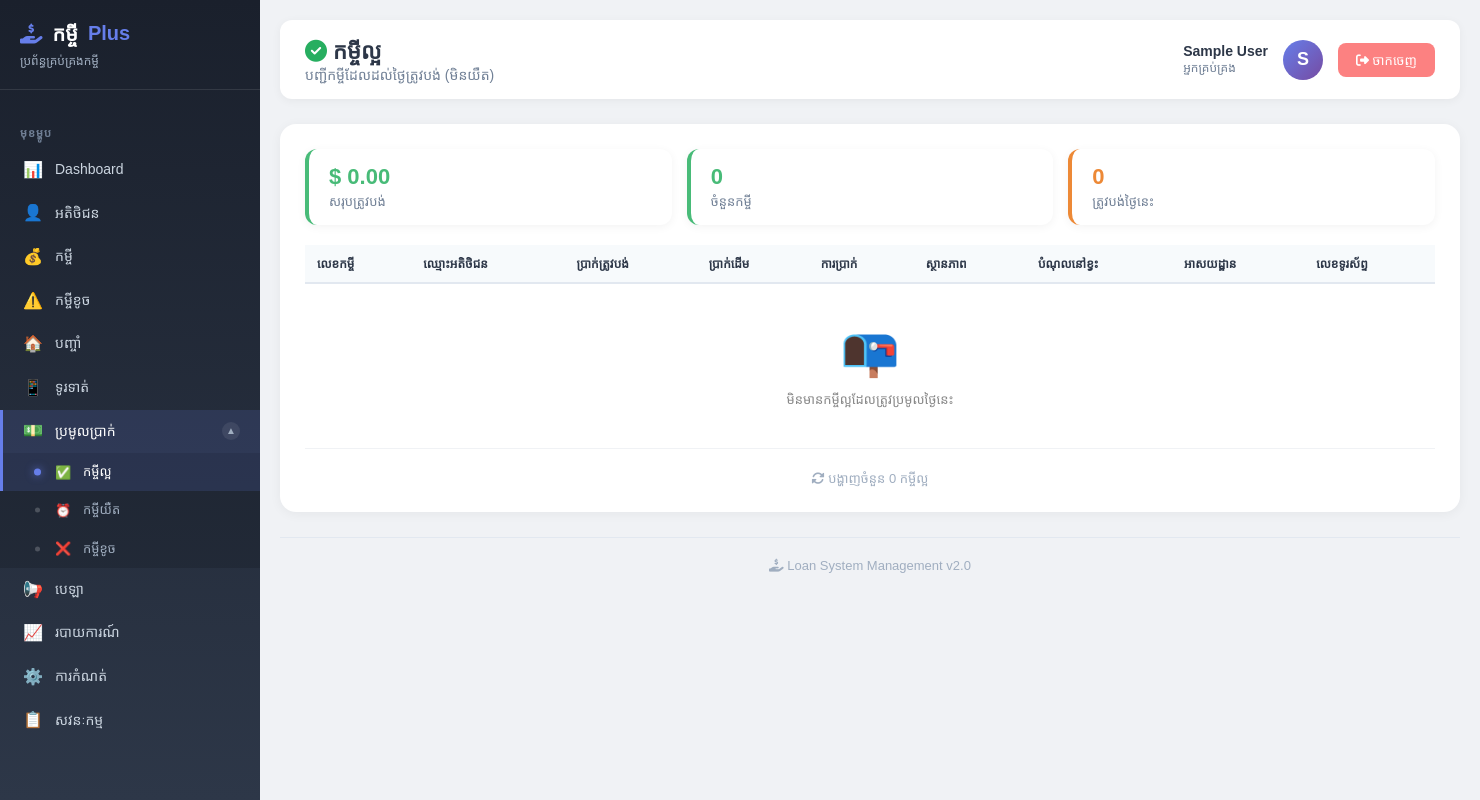
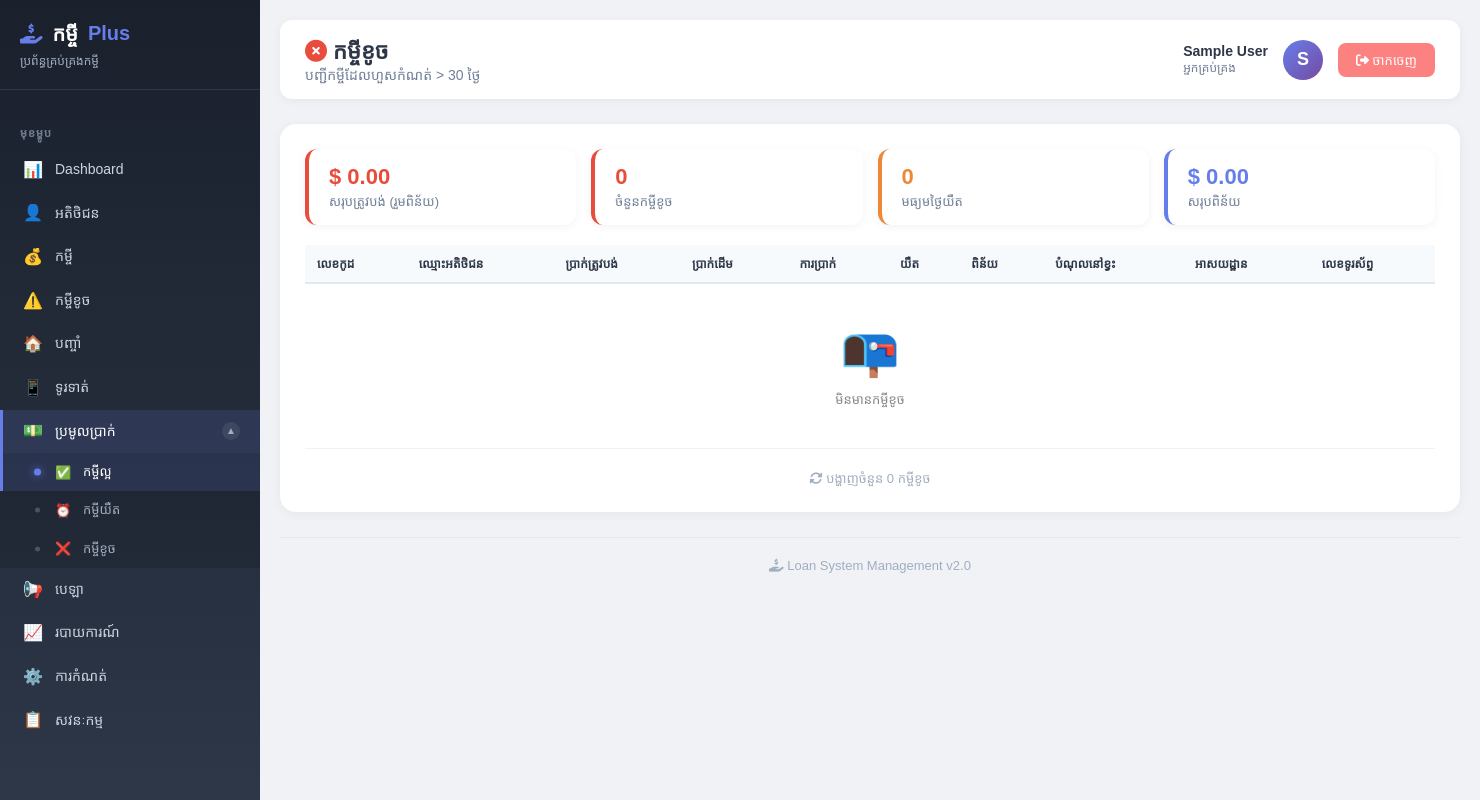
Before and after one commit to rithvannita5/loan, a Flask app: page /collection_good in a window 1480 px wide. Run offline with Flask 3, Linux system fonts and the light colour scheme; the visitor is signed in with stand-in values (Sample User, id 1); data that the repository does not hold is empty.

Commit message:
Update collection_good.html

```diff
--- a/templates/collection_good.html
+++ b/templates/collection_good.html
@@ -3,7 +3,7 @@
 <head>
     <meta charset="UTF-8">
     <meta name="viewport" content="width=device-width, initial-scale=1.0">
-    <title>កម្ចីល្អ - ប្រមូលប្រាក់</title>
+    <title>កម្ចីខូច - ប្រមូលប្រាក់</title>
     <link rel="stylesheet" href="https://cdnjs.cloudflare.com/ajax/libs/font-awesome/6.4.0/css/all.min.css">
     <style>
         * { margin: 0; padding: 0; box-sizing: border-box; }
@@ -267,23 +252,25 @@
         .stat-card { background: white; padding: 15px 20px; border-radius: 12px; border-left: 4px solid #667eea; box-shadow: 0 2px 10px rgba(0,0,0,0.05); }
         .stat-card .number { font-size: 22px; font-weight: bold; }
         .stat-card .label { font-size: 13px; color: #718096; margin-top: 2px; }
-        .stat-card.green { border-left-color: #48bb78; }
-        .stat-card.green .number { color: #48bb78; }
+        .stat-card.red { border-left-color: #e74c3c; }
+        .stat-card.red .number { color: #e74c3c; }
         .stat-card.orange { border-left-color: #ed8936; }
         .stat-card.orange .number { color: #ed8936; }
         .stat-card.blue { border-left-color: #667eea; }
         .stat-card.blue .number { color: #667eea; }
 
         .btn { padding: 8px 16px; border: none; border-radius: 8px; cursor: pointer; font-size: 14px; font-family: 'Khmer OS', 'Arial', sans-serif; transition: all 0.3s; text-decoration: none; display: inline-flex; align-items: center; gap: 6px; }
-        .btn-success { background: #48bb78; color: white; }
-        .btn-success:hover { background: #38a169; transform: translateY(-2px); box-shadow: 0 4px 15px rgba(72,187,120,0.4); }
+        .btn-danger { background: #e74c3c; color: white; }
+        .btn-danger:hover { background: #c0392b; transform: translateY(-2px); box-shadow: 0 4px 15px rgba(231,76,60,0.4); }
         .btn-sm { padding: 5px 12px; font-size: 12px; }
         .btn-secondary { background: #e2e8f0; color: #2d3748; }
         .btn-secondary:hover { background: #cbd5e0; }
         .btn-fixed-width { min-width: 140px; text-align: center; justify-content: center; white-space: nowrap; }
+        .btn-success { background: #48bb78; color: white; }
+        .btn-success:hover { background: #38a169; }
 
         .table-responsive { overflow-x: auto; }
-        table { width: 100%; border-collapse: collapse; font-size: 13px; min-width: 1000px; }
+        table { width: 100%; border-collapse: collapse; font-size: 13px; min-width: 1100px; }
         table th { background: #f7fafc; padding: 10px 12px; text-align: left; color: #2d3748; font-weight: 600; border-bottom: 2px solid #e2e8f0; font-size: 12px; white-space: nowrap; }
         table td { padding: 8px 12px; border-bottom: 1px solid #f0f2f5; color: #4a5568; font-size: 13px; }
         table tr:hover td { background: #f7fafc; }
@@ -501,8 +498,8 @@
                     <i class="fas fa-bars"></i>
                 </button>
                 <div class="page-title">
-                    <h1><i class="fas fa-check-circle" style="color:#27ae60;"></i> កម្ចីល្អ</h1>
-                    <p>បញ្ជីកម្ចីដែលដល់ថ្ងៃត្រូវបង់ (មិនយឺត)</p>
+                    <h1><i class="fas fa-times-circle" style="color:#e74c3c;"></i> កម្ចីខូច</h1>
+                    <p>បញ្ជីកម្ចីដែលហួសកំណត់ &gt; 30 ថ្ងៃ</p>
                 </div>
             </div>
             <div class="user-info">
@@ -519,17 +516,21 @@
         <div class="page-content">
 
             <div class="stats-grid">
-                <div class="stat-card green">
+                <div class="stat-card red">
                     <div class="number" id="totalAmount">$0.00</div>
-                    <div class="label">សរុបត្រូវបង់</div>
+                    <div class="label">សរុបត្រូវបង់ (រួមពិន័យ)</div>
                 </div>
-                <div class="stat-card green">
+                <div class="stat-card red">
                     <div class="number" id="totalCustomers">0</div>
-                    <div class="label">ចំនួនកម្ចី</div>
+                    <div class="label">ចំនួនកម្ចីខូច</div>
                 </div>
                 <div class="stat-card orange">
-                    <div class="number" id="todayCount">0</div>
-                    <div class="label">ត្រូវបង់ថ្ងៃនេះ</div>
+                    <div class="number" id="avgDays">0</div>
+                    <div class="label">មធ្យមថ្ងៃយឺត</div>
+                </div>
+                <div class="stat-card blue">
+                    <div class="number" id="totalPenalty">$0.00</div>
+                    <div class="label">សរុបពិន័យ</div>
                 </div>
             </div>
 
@@ -537,12 +538,13 @@
                 <table>
                     <thead>
                         <tr>
-                            <th>លេខកម្ចី</th>
+                            <th>លេខកូដ</th>
                             <th>ឈ្មោះអតិថិជន</th>
                             <th>ប្រាក់ត្រូវបង់</th>
                             <th>ប្រាក់ដើម</th>
                             <th>ការប្រាក់</th>
-                            <th>ស្ថានភាព</th>
+                            <th>យឺត</th>
+                            <th>ពិន័យ</th>
                             <th>បំណុលនៅខ្វះ</th>
                             <th>អាសយដ្ឋាន</th>
                             <th>លេខទូរស័ព្ទ</th>
@@ -576,7 +578,7 @@
     <div class="modal-overlay" id="paymentModal">
         <div class="modal-box">
             <div class="modal-header">
-                <h3><i class="fas fa-hand-holding-usd" style="color:#667eea;"></i> ប្រមូលប្រាក់</h3>
+                <h3><i class="fas fa-times-circle" style="color:#e74c3c;"></i> ប្រមូលប្រាក់ (កម្ចីខូច)</h3>
                 <button class="modal-close" onclick="closePaymentModal()">&times;</button>
             </div>
             <div class="modal-body">
@@ -585,7 +587,7 @@
 
                     <div class="info-display">
                         <div class="info-item">
-                            <span class="label">លេខកម្ចី</span>
+                            <span class="label">លេខកូដកម្ចី</span>
                             <span class="value" id="modal_loan_code">-</span>
                         </div>
                         <div class="info-item">
@@ -600,10 +602,20 @@
                             <span class="label">ការប្រាក់</span>
                             <span class="value" id="modal_interest">-</span>
                         </div>
+                        <div class="info-item">
+                            <span class="label">ថ្ងៃយឺត</span>
+                            <span class="value danger" id="modal_days_overdue">-</span>
+                        </div>
                         <div class="info-item" style="grid-column: 1 / -1;">
-                            <span class="label">សរុបត្រូវបង់</span>
-                            <span class="value" id="modal_total" style="color:#27ae60; font-size:18px;">-</span>
+                            <span class="label">សរុបត្រូវបង់ (រួមពិន័យ)</span>
+                            <span class="value" id="modal_total" style="color:#e74c3c; font-size:18px;">-</span>
                         </div>
+                    </div>
+
+                    <div class="form-group">
+                        <label>ប្រាក់ពិន័យ (អាចកែប្រែបាន)</label>
+                        <input type="number" name="penalty" id="modal_penalty" step="0.01" value="0" oninput="calculateTotal()" placeholder="បញ្ចូលចំនួនពិន័យ...">
+                        <small style="color:#718096;">ប្រសិនបើមិនមានពិន័យ សូមទុក 0</small>
                     </div>
 
                     <div class="form-group">
@@ -765,13 +777,25 @@
         }
 
         // ============================================================
+        // ===== CALCULATE TOTAL =====
+        // ============================================================
+        function calculateTotal() {
+            const penaltyInput = document.getElementById('modal_penalty');
+            const totalElement = document.getElementById('modal_total');
+            const baseAmount = parseFloat(currentLoanData.totalDue) || 0;
+            const penalty = parseFloat(penaltyInput.value) || 0;
+            const total = baseAmount + penalty;
+            totalElement.textContent = formatCurrency(total, currentLoanData.currency || 'USD');
+        }
+
+        // ============================================================
         // ===== LOAD COLLECTION =====
         // ============================================================
         async function loadCollection() {
             const tbody = document.getElementById('collectionBody');
             tbody.innerHTML = `
                 <tr>
-                    <td colspan="9" style="text-align:center; padding:40px;">
+                    <td colspan="10" style="text-align:center; padding:40px;">
                         <div class="spinner"></div>
                         <p style="margin-top:10px; color:#718096;">កំពុងផ្ទុកទិន្នន័យ...</p>
                     </td>
@@ -779,17 +803,17 @@
             `;
 
             try {
-                const response = await fetch('/api/collection/good');
+                const response = await fetch('/api/collection/bad');
                 if (!response.ok) throw new Error('Network response was not ok');
                 const data = await response.json();
                 renderTable(data);
                 updateStats(data);
-                document.getElementById('footerInfo').textContent = `បង្ហាញចំនួន ${data.length} កម្ចីល្អ`;
+                document.getElementById('footerInfo').textContent = `បង្ហាញចំនួន ${data.length} កម្ចីខូច`;
             } catch (error) {
                 console.error('Error:', error);
                 tbody.innerHTML = `
                     <tr>
-                        <td colspan="9" style="text-align:center; padding:40px; color:#e74c3c;">
+                        <td colspan="10" style="text-align:center; padding:40px; color:#e74c3c;">
                             <span style="font-size:48px; display:block; margin-bottom:10px;">❌</span>
                             មានបញ្ហាក្នុងការផ្ទុកទិន្នន័យ<br>
                             <small style="color:#718096;">${error.message}</small>
@@ -809,9 +833,9 @@
             if (!data || data.length === 0) {
                 tbody.innerHTML = `
                     <tr>
-                        <td colspan="9" style="text-align:center; padding:40px; color:#888;">
+                        <td colspan="10" style="text-align:center; padding:40px; color:#888;">
                             <span style="font-size:48px; display:block; margin-bottom:10px;">📭</span>
-                            មិនមានកម្ចីល្អដែលត្រូវប្រមូលថ្ងៃនេះ
+                            មិនមានកម្ចីខូច
                         </td>
                     </tr>
                 `;
@@ -821,27 +845,29 @@
             data.forEach((loan) => {
                 const totalDue = loan.total_due || 0;
                 const remainingBalance = loan.remaining_balance || 0;
+                const daysOverdue = loan.days_overdue || 0;
                 const currency = loan.currency || 'USD';
+                const penalty = loan.penalty || 0;
                 const loanCode = loan.loan_code || loan.customer_code || '-';
                 const customerName = loan.customer_name || 'មិនស្គាល់';
 
                 const row = document.createElement('tr');
+                row.className = 'overdue-highlight';
                 row.innerHTML = `
                     <td><strong>${loanCode}</strong></td>
                     <td>${customerName}</td>
                     <td>
-                        <button class="btn btn-success btn-sm btn-fixed-width"
-                                onclick="openPaymentModal(${loan.id}, '${customerName.replace(/'/g, "\\'")}', '${loanCode}', ${totalDue}, ${loan.principal || 0}, ${loan.interest || 0}, '${currency}')">
-                            ${formatCurrency(totalDue, currency)}
+                        <button class="btn btn-danger btn-sm btn-fixed-width"
+                                onclick="openPaymentModal(${loan.id}, '${customerName.replace(/'/g, "\\'")}', '${loanCode}', ${totalDue}, ${loan.principal || 0}, ${loan.interest || 0}, ${daysOverdue}, ${penalty}, '${currency}')">
+                            ${formatCurrency(totalDue + penalty, currency)}
                         </button>
                     </td>
                     <td>${formatCurrency(loan.principal || 0, currency)}</td>
                     <td>${formatCurrency(loan.interest || 0, currency)}</td>
                     <td>
-                        <span class="badge badge-success">
-                            <i class="fas fa-check-circle"></i> ថ្ងៃនេះ
-                        </span>
+                        <span class="badge badge-danger">${daysOverdue} ថ្ងៃ</span>
                     </td>
+                    <td>${formatCurrency(penalty, currency)}</td>
                     <td>
                         <button class="btn btn-success btn-sm btn-fixed-width"
                                 style="background:#48bb78; opacity:0.85; cursor:default;"
@@ -861,41 +887,46 @@
         // ============================================================
         function updateStats(data) {
             let total = 0;
-            let todayCount = 0;
+            let totalDays = 0;
+            let totalPenalty = 0;
 
             data.forEach(loan => {
-                total += loan.total_due || 0;
-                if (loan.days_overdue === 0) todayCount++;
+                total += (loan.total_due || 0) + (loan.penalty || 0);
+                totalDays += loan.days_overdue || 0;
+                totalPenalty += loan.penalty || 0;
             });
 
             document.getElementById('totalAmount').textContent = formatCurrency(total, 'USD');
             document.getElementById('totalCustomers').textContent = data.length;
-            document.getElementById('todayCount').textContent = todayCount;
+            document.getElementById('avgDays').textContent = data.length > 0 ? Math.round(totalDays / data.length) : 0;
+            document.getElementById('totalPenalty').textContent = formatCurrency(totalPenalty, 'USD');
         }
 
         // ============================================================
         // ===== OPEN PAYMENT MODAL =====
         // ============================================================
-        function openPaymentModal(loanId, customerName, loanCode, totalDue, principal, interest, currency) {
+        function openPaymentModal(loanId, customerName, loanCode, totalDue, principal, interest, daysOverdue, penalty, currency) {
             document.getElementById('paymentModal').classList.add('active');
             document.body.style.overflow = 'hidden';
 
             document.getElementById('modal_loan_id').value = loanId;
-            document.getElementById('modal_loan_code').textContent = loanCode || '-';
-            document.getElementById('modal_customer_name').textContent = customerName || 'មិនស្គាល់';
+            document.getElementById('modal_loan_code').textContent = loanCode;
+            document.getElementById('modal_customer_name').textContent = customerName;
             document.getElementById('modal_principal').textContent = formatCurrency(principal, currency);
             document.getElementById('modal_interest').textContent = formatCurrency(interest, currency);
-            document.getElementById('modal_total').textContent = formatCurrency(totalDue, currency);
-
-            const amountInput = document.getElementById('modal_amount');
-            amountInput.value = totalDue;
-            amountInput.focus();
+            document.getElementById('modal_days_overdue').textContent = daysOverdue + ' ថ្ងៃ';
 
             currentLoanData = {
-                loanId: loanId,
                 totalDue: totalDue,
                 currency: currency
             };
+
+            const totalElement = document.getElementById('modal_total');
+            totalElement.textContent = formatCurrency(totalDue + penalty, currency);
+
+            document.getElementById('modal_penalty').value = penalty || 0;
+            document.getElementById('modal_amount').value = totalDue + (penalty || 0);
+            document.getElementById('modal_amount').focus();
         }
 
         // ============================================================
@@ -905,6 +936,7 @@
             document.getElementById('paymentModal').classList.remove('active');
             document.body.style.overflow = 'auto';
             document.getElementById('paymentForm').reset();
+            document.getElementById('modal_total').textContent = '-';
         }
 
         document.getElementById('paymentModal').addEventListener('click', function(e) {
@@ -928,6 +960,7 @@
             const loanId = document.getElementById('modal_loan_id').value;
             const amount = document.getElementById('modal_amount').value;
             const paymentMethod = document.getElementById('modal_payment_method').value;
+            const penalty = document.getElementById('modal_penalty').value || 0;
             const notes = document.getElementById('modal_notes').value || '';
 
             if (!amount || parseFloat(amount) <= 0) {
@@ -935,7 +968,7 @@
                 return;
             }
 
-            const submitBtn = document.querySelector('#paymentForm .btn-success');
+            const submitBtn = document.querySelector('#paymentForm .btn-danger');
             const originalText = submitBtn.innerHTML;
             submitBtn.innerHTML = '<i class="fas fa-spinner fa-spin"></i> កំពុងដំណើរការ...';
             submitBtn.disabled = true;
@@ -948,7 +981,7 @@
                         loan_id: parseInt(loanId),
                         amount: parseFloat(amount),
                         payment_method: paymentMethod,
-                        penalty: 0,
+                        penalty: parseFloat(penalty),
                         notes: notes
                     })
                 });
```
Also changed, not shown: other parts of templates/collection_good.html (+20 -25 lines).
